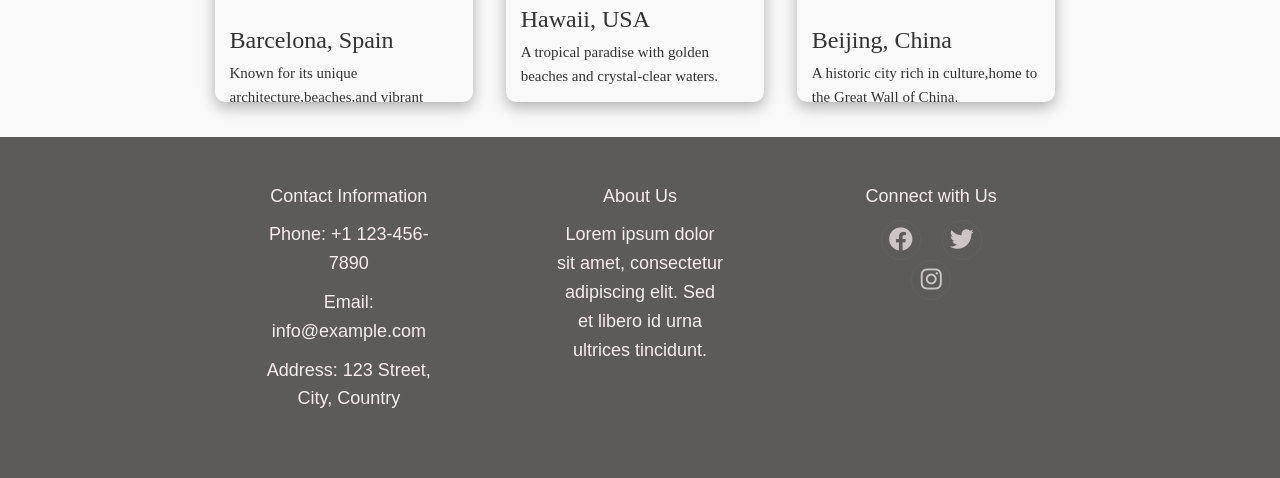
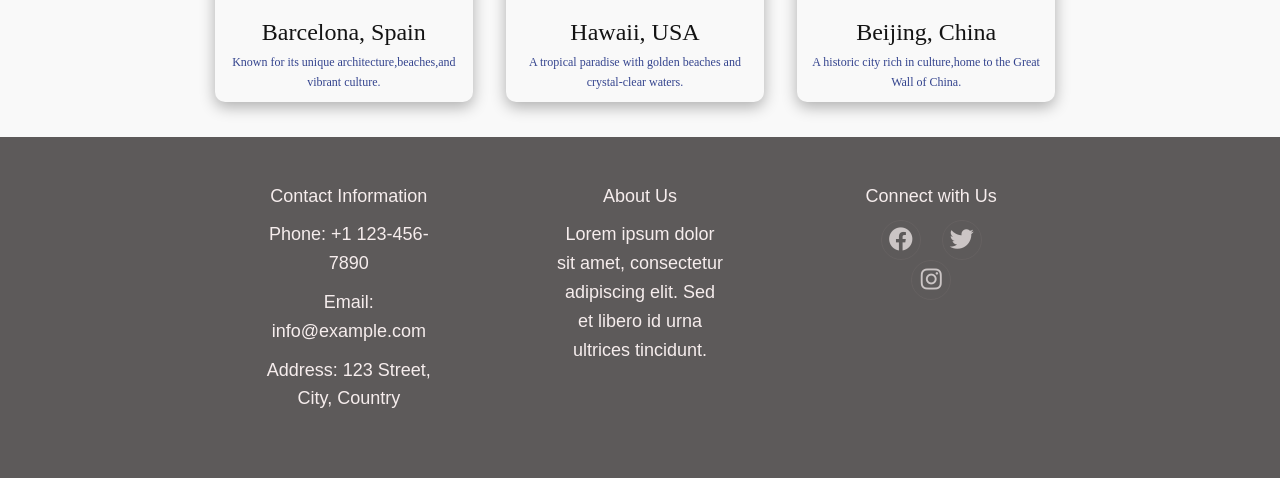
Before and after one commit to Flandra1-s/Projekti-Webb, a PHP site: page /products.html in a window 1280 px wide. Shown: the part 1662-2140 px from the top of the page. Run offline with PHP 8.4, Linux system fonts and the light colour scheme; some libraries are stand-ins or nearby versions; some web fonts are replaced.

Commit message:
CSS Update -Card Styling
Centered text in card body and added '10px' padding.
Updated 'card-title': font size '16px', bold, dark color, and top margin.
Adjusted 'card-text': font size '12p', subtle blue color, '1.6' line-height, and top margin.
Me keto permisime eshte ndryshuar dizajni

```diff
--- a/product.css
+++ b/product.css
@@ -38,11 +38,11 @@ h5 {
     display: block;
 }
 
-
 .carousel .carousel-item {
     width: 450px;
     height: 500px;
 }
+
 .custom-card {
     background-color: #f9f9f9;
     border: none;
@@ -59,7 +59,6 @@ h5 {
     object-fit: cover;
 }
 
-
 .custom-card:hover {
     transform: translateY(-5px);
 }
@@ -69,6 +68,25 @@ h5 {
     color: #fff;
     padding: 15px;
     text-align: center;
+}
+
+.card-body {
+    text-align: center;
+    padding: 10px;
+}
+
+.card-title {
+    font-size: 16px;
+    font-weight: bold;
+    color: #000000ec;
+    margin-top: 10px;
+}
+
+.card-text {
+    font-size: 12px;
+    color: #34448e;
+    line-height: 1.6;
+    margin-top: 5px;
 }
 
 .filter-sort-bar {
```
